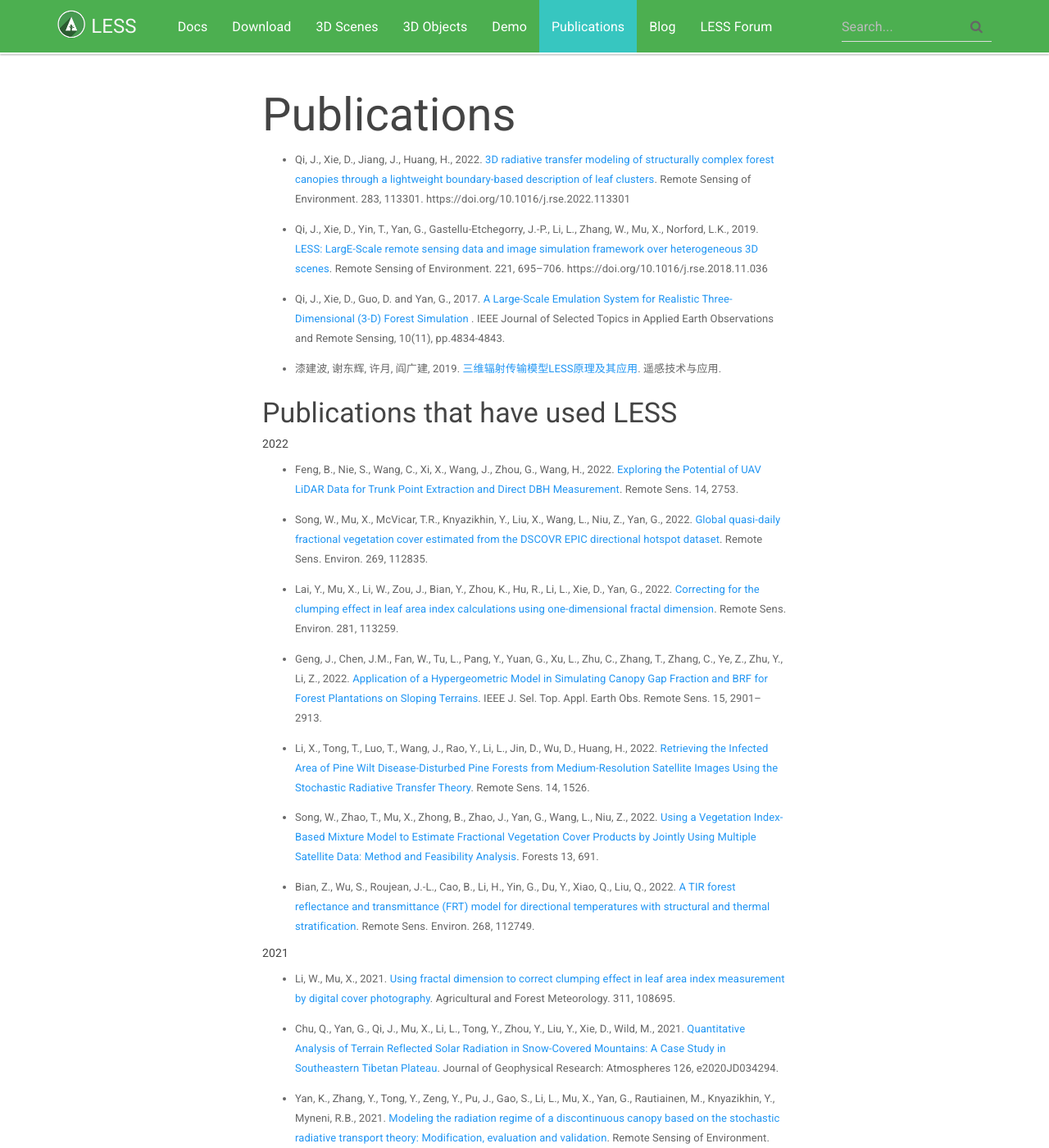
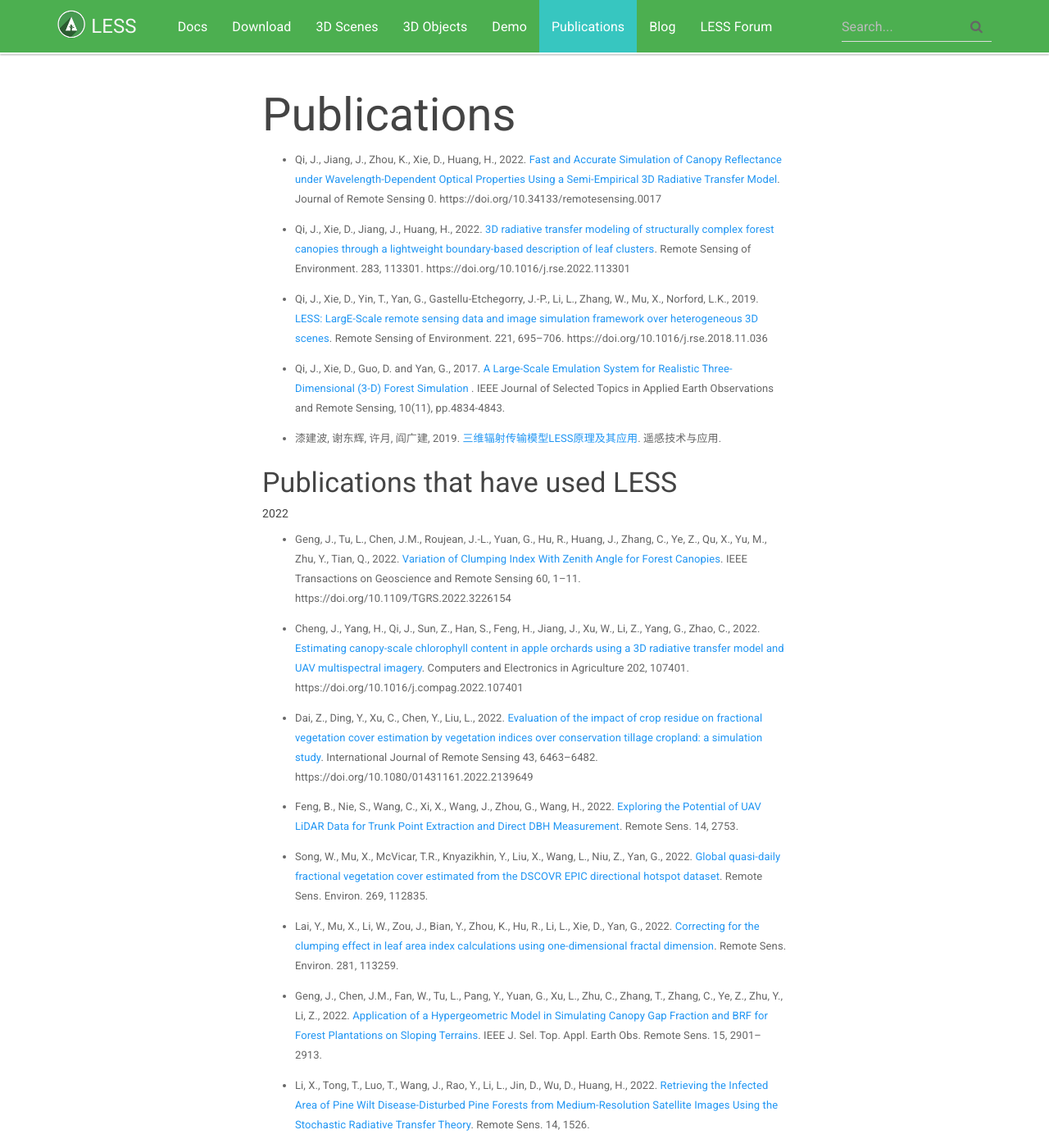
Before and after one commit to jianboqi/jianboqi.github.io, a Jekyll site: the page built from publications.md, in a window 1280 px wide and 1400 px high. Shown: the whole window at 82% size. Built offline with Jekyll 4.4.1, drawn with Linux system fonts in a browser that asks for light colours; nearby versions of some CDN libraries.

Commit message:
Update publications.md

```diff
--- a/publications.md
+++ b/publications.md
@@ -4,6 +4,8 @@
 permalink: /publications/
 sectionid: page_publications
 ---
+* Qi, J., Jiang, J., Zhou, K., Xie, D., Huang, H., 2022. [Fast and Accurate Simulation of Canopy Reflectance under Wavelength-Dependent Optical Properties Using a Semi-Empirical 3D Radiative Transfer Model](https://spj.science.org/doi/10.34133/remotesensing.0017). Journal of Remote Sensing 0. https://doi.org/10.34133/remotesensing.0017
+
 * Qi, J., Xie, D., Jiang, J., Huang, H., 2022. [3D radiative transfer modeling of structurally complex forest canopies through a lightweight boundary-based description of leaf clusters](https://www.sciencedirect.com/science/article/abs/pii/S0034425722004072). Remote Sensing of Environment. 283, 113301. https://doi.org/10.1016/j.rse.2022.113301
 
 * Qi, J., Xie, D., Yin, T., Yan, G., Gastellu-Etchegorry, J.-P., Li, L., Zhang, W., Mu, X., Norford, L.K., 2019. [LESS: LargE-Scale remote sensing data and image simulation framework over heterogeneous 3D scenes](https://www.sciencedirect.com/science/article/pii/S0034425718305443?via%3Dihub). Remote Sensing of Environment. 221, 695–706. https://doi.org/10.1016/j.rse.2018.11.036
@@ -16,6 +18,12 @@
 ### Publications that have used LESS
 
 ###### 2022
+
+* Geng, J., Tu, L., Chen, J.M., Roujean, J.-L., Yuan, G., Hu, R., Huang, J., Zhang, C., Ye, Z., Qu, X., Yu, M., Zhu, Y., Tian, Q., 2022. [Variation of Clumping Index With Zenith Angle for Forest Canopies](https://ieeexplore.ieee.org/abstract/document/9969653). IEEE Transactions on Geoscience and Remote Sensing 60, 1–11. https://doi.org/10.1109/TGRS.2022.3226154
+
+* Cheng, J., Yang, H., Qi, J., Sun, Z., Han, S., Feng, H., Jiang, J., Xu, W., Li, Z., Yang, G., Zhao, C., 2022. [Estimating canopy-scale chlorophyll content in apple orchards using a 3D radiative transfer model and UAV multispectral imagery](https://www.sciencedirect.com/science/article/abs/pii/S0168169922007098). Computers and Electronics in Agriculture 202, 107401. https://doi.org/10.1016/j.compag.2022.107401
+
+* Dai, Z., Ding, Y., Xu, C., Chen, Y., Liu, L., 2022. [Evaluation of the impact of crop residue on fractional vegetation cover estimation by vegetation indices over conservation tillage cropland: a simulation study](https://www.tandfonline.com/doi/full/10.1080/01431161.2022.2139649). International Journal of Remote Sensing 43, 6463–6482. https://doi.org/10.1080/01431161.2022.2139649
 
 * Feng, B., Nie, S., Wang, C., Xi, X., Wang, J., Zhou, G., Wang, H., 2022. [Exploring the Potential of UAV LiDAR Data for Trunk Point Extraction and Direct DBH Measurement](https://doi.org/10.3390/rs14122753). Remote Sens. 14, 2753.
 
```
